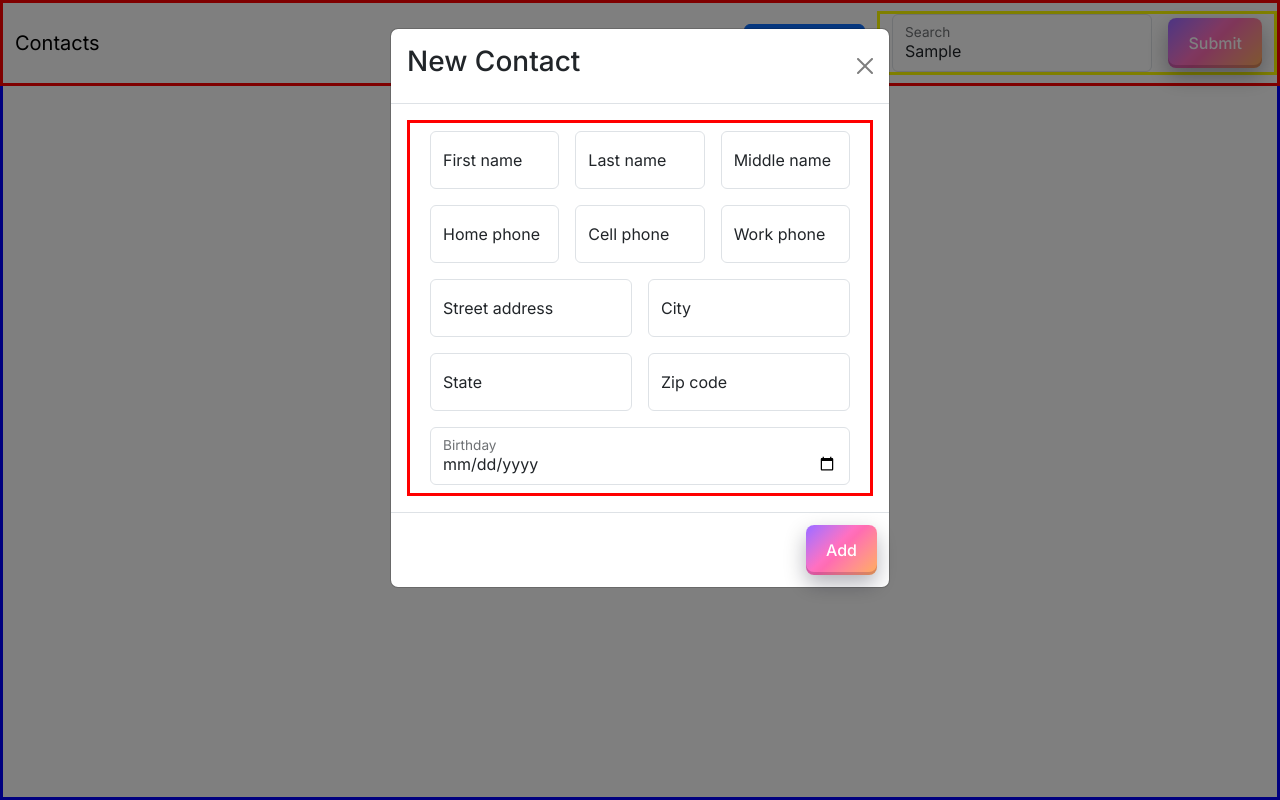
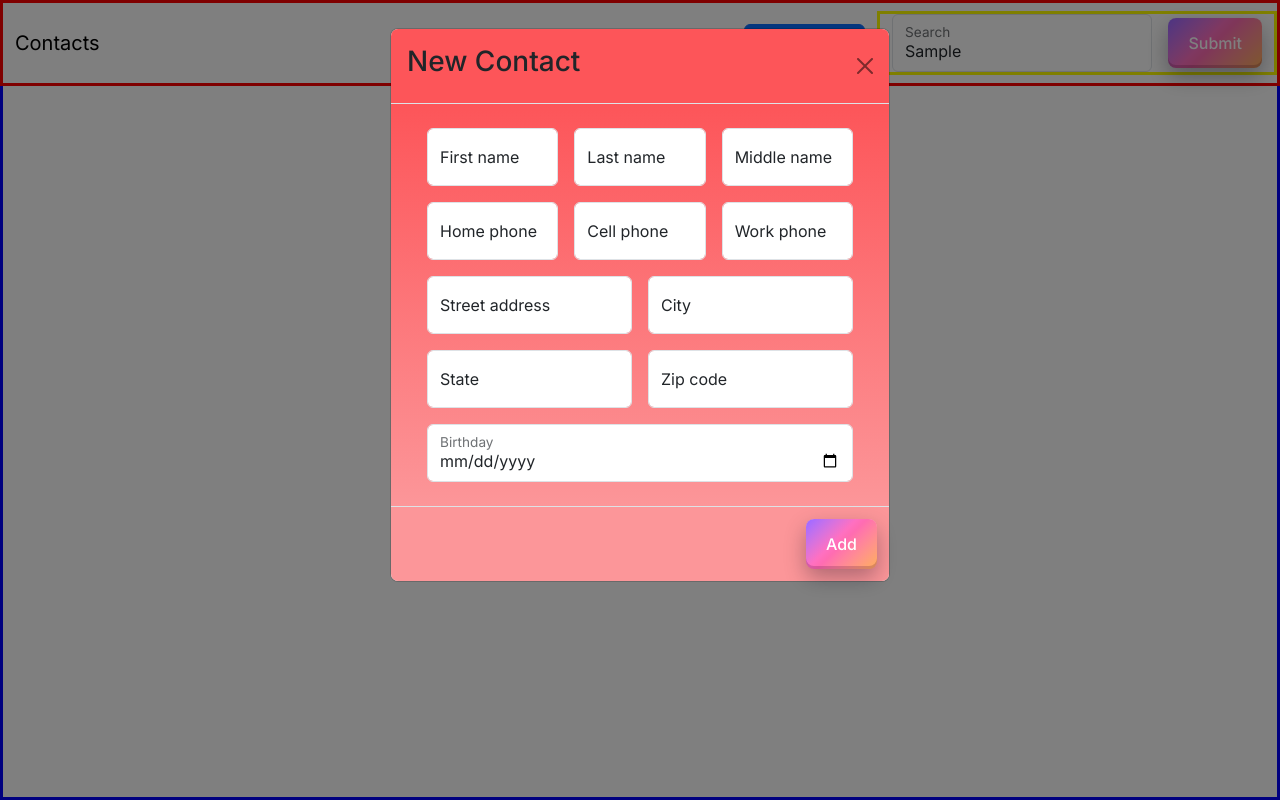
Before and after one commit to BenjaminBrandon/Contacts_app, a Next.js app: page / in a window 1280 px wide. Both pictures are taken after typing "Sample" into the empty fields and a click on the button "Add Contact". Built offline with nearby package versions, Linux system fonts and the light colour scheme.

Commit message:
adding theme colors for sites styles

```diff
--- a/src/app/Contacts/AddContact/AddContact.module.scss
+++ b/src/app/Contacts/AddContact/AddContact.module.scss
@@ -1,3 +1,3 @@
 .addContactCard {
-  border: 3px solid rgb(255, 0, 0);
+  //border: 3px solid rgb(255, 0, 0);
 }
--- a/src/app/Contacts/SearchBar/SearchBar.module.scss
+++ b/src/app/Contacts/SearchBar/SearchBar.module.scss
@@ -105,3 +105,12 @@
   box-shadow: #000019 0 0, rgba(0, 0, 25, 0.2) 0 9px 21px,
     rgba(73, 2, 57, 0.2) 0 0 inset;
 }
+.modalHeader {
+  background: rgb(253, 85, 89);
+}
+.modalBody {
+  background: linear-gradient(rgb(253, 85, 89), rgb(252, 150, 153));
+}
+.modalFooter {
+  background: rgb(252, 150, 153);
+}
--- a/src/app/Contacts/SearchBar/SearchBar.tsx
+++ b/src/app/Contacts/SearchBar/SearchBar.tsx
@@ -32,13 +32,16 @@ const SearchBar = () => {
         show={show}
         onHide={handleClose}
       >
-        <ModalHeader closeButton>
+        <ModalHeader
+          className={styles.modalHeader}
+          closeButton
+        >
           <h3>New Contact</h3>
         </ModalHeader>
-        <ModalBody>
+        <ModalBody className={styles.modalBody}>
           <AddContact />
         </ModalBody>
-        <ModalFooter>
+        <ModalFooter className={styles.modalFooter}>
           <Button
             className={styles.SearchButton}
             onClick={handleClose}
```
